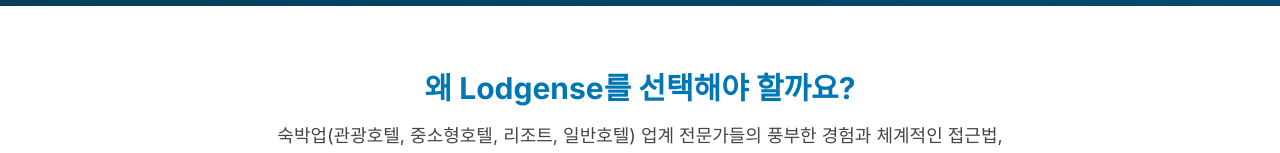
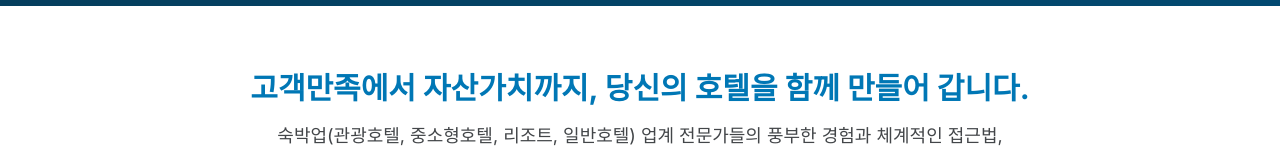
Before and after one commit to 8around/outsourcing_lodgex, a Next.js app: page /services in a window 1280 px wide. Shown: the part 583-736 px from the top of the page. Built offline with nearby package versions, Linux system fonts and the light colour scheme; no server answers.

Commit message:
fix: 사업분야 페이지 브랜드명 수정

```diff
--- a/src/app/services/page.tsx
+++ b/src/app/services/page.tsx
@@ -20,7 +20,7 @@
     '브랜드 포지셔닝',
   ],
   openGraph: {
-    title: '서비스 - Lodgense 호텔 위탁운영 & 컨설팅',
+    title: '서비스 - SoUHGM 호텔 위탁운영 & 컨설팅',
     description:
       '전문적인 호텔 위탁운영 서비스와 맞춤형 컨설팅으로 호텔의 가치를 극대화합니다.',
   },
--- a/src/components/consulting/ConsultingService.tsx
+++ b/src/components/consulting/ConsultingService.tsx
@@ -73,7 +73,7 @@
         <div className="max-w-7xl mx-auto px-4 sm:px-6 lg:px-8">
           <div className="text-center mb-12">
             <h2 className="text-3xl font-sans font-bold text-primary mb-4">
-              왜 Lodgense를 선택해야 할까요?
+              고객만족에서 자산가치까지, 당신의 호텔을 함께 만들어 갑니다.
             </h2>
             <p className="text-lg text-neutral-600 max-w-3xl mx-auto">
               숙박업(관광호텔, 중소형호텔, 리조트, 일반호텔) 업계 전문가들의 풍부한 경험과 체계적인 접근법,<br />
```
